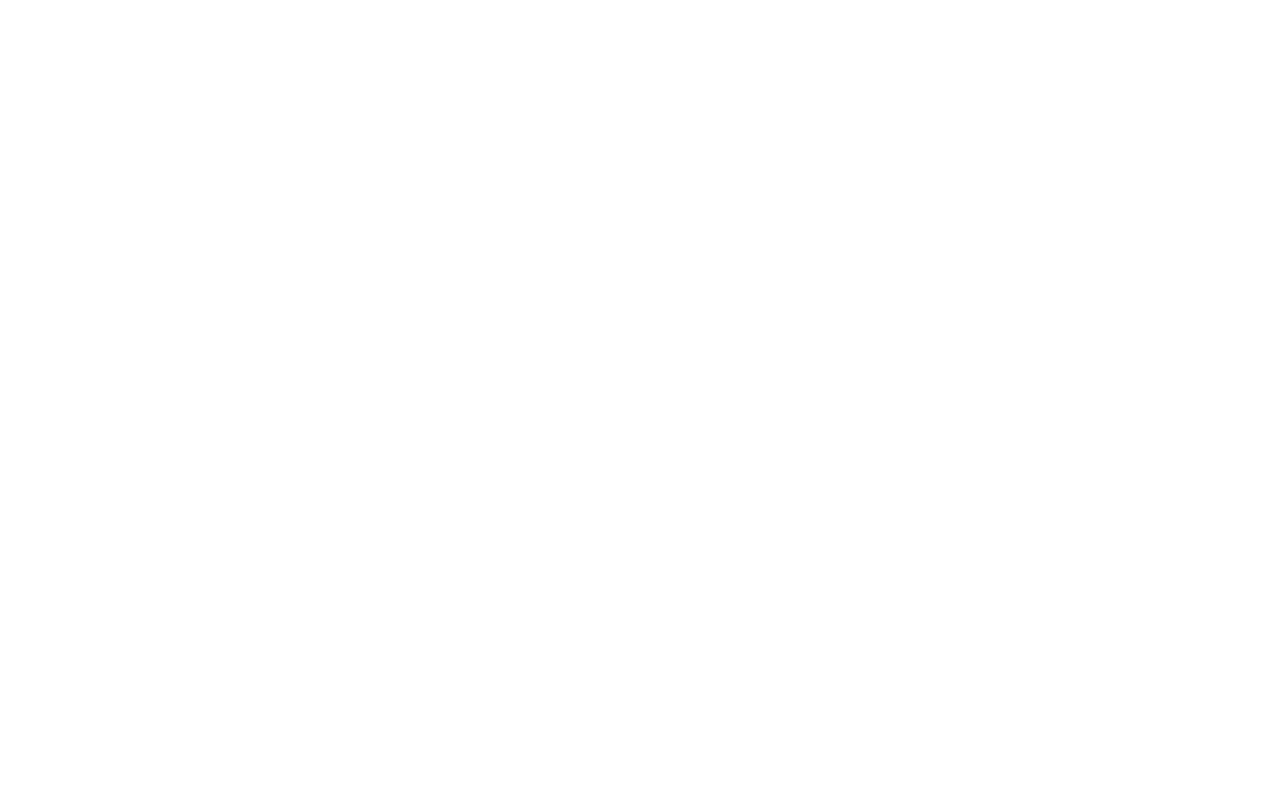
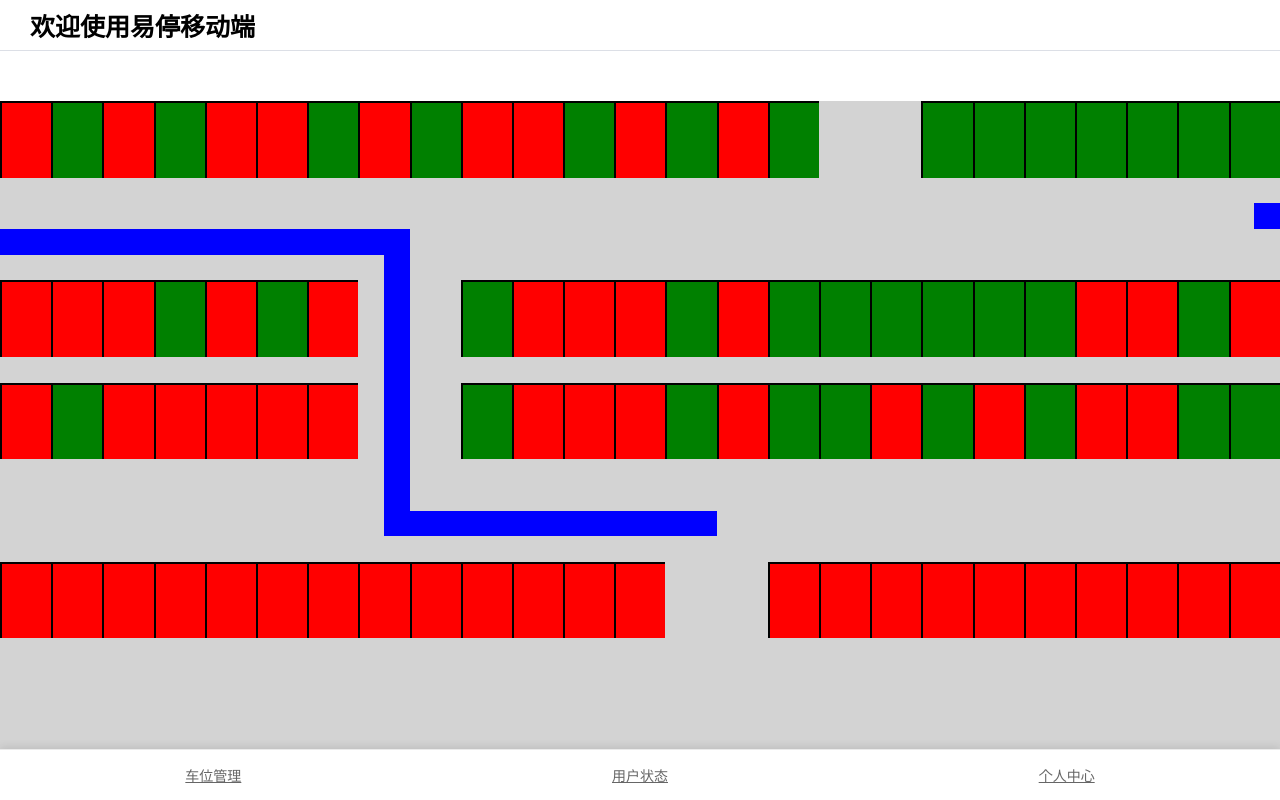
Before and after one commit to ykn0309/YIT-Intelligent-Parking-Space, a Vue app in the folder front-end/YIT/: page /mb/usermap in a window 1280 px wide. Before the commit this address had no page. Shown: the top 800 px of the page. Built offline with nearby package versions, Linux system fonts and the light colour scheme.

Commit message:
客户地图+路径实现

```diff
--- /dev/null
+++ b/front-end/YIT/src/views/UserParkingMap/components/userParkingMap.vue
@@ -0,0 +1,123 @@
+<template>
+  <div class="parking-lot">
+    <div
+      v-for="(cell, index) in grid"
+      :key="index"
+      :class="cellClass(cell)"
+    ></div>
+  </div>
+</template>
+
+
+
+
+  <script>
+  export default {
+    props: {
+      parkingSlots: {
+        type: Array,
+        required: true,
+      },
+      path:{
+        type: Array,
+        required: true,
+      },
+
+    },
+    data() {
+      return {
+        rows: 50, // 行数
+        cols: 50, // 列数
+        slotSize: { width: 2, height: 3 },
+        aisleWidth: 4,
+      };
+    },
+    computed: {
+      grid() {
+      const grid = Array(this.rows * this.cols).fill("empty");
+
+      this.parkingSlots.forEach(({ slotNumber, occupied }) => {
+        const x = (slotNumber - 1) % this.cols;
+        const y = Math.floor((slotNumber - 1) / this.cols);
+
+        for (let i = 0; i < this.slotSize.height; i++) {
+          for (let j = 0; j < this.slotSize.width; j++) {
+            const index = (y + i) * this.cols + (x + j);
+            if (index < grid.length) {
+              // 设置边框类
+              let borderClass = "";
+              if (i === 0) borderClass += " border-top";
+              if (i === this.slotSize.height - 1) borderClass += " border-bottom";
+              if (j === 0) borderClass += " border-left";
+              if (j === this.slotSize.width - 1) borderClass += " border-right";
+
+              // 添加状态和边框类
+              grid[index] = occupied
+                ? `occupied ${borderClass}`
+                : `available ${borderClass}`;
+            }
+          }
+        }
+      });
+
+      // 设置路径
+    this.path.forEach((pathIndex) => {
+      if (pathIndex - 1 < grid.length) {
+        grid[pathIndex - 1] = "path";
+      }
+    });
+
+      return grid;
+    },
+    },
+    methods: {
+      cellClass(cell) {
+      return cell;
+    },
+  },
+  };
+  </script>
+
+  <style scoped>
+  .parking-lot {
+    display: grid;
+    grid-template-columns: repeat(50, 2vw); /* 使用 2vw 适应屏幕 */
+    grid-template-rows: repeat(50, 2vw); /* 使用 2vw 适应屏幕 */
+
+    width: 100vw;
+    height: 100vh;
+    background-color: white;
+  }
+  .empty {
+  background-color: lightgray;
+}
+  .occupied {
+    background-color: red;
+    width: 100%;
+    height: 100%;
+
+  }
+  .available {
+    background-color: green;
+    width: 100%;
+    height: 100%;
+
+  }
+  .path {
+    background-color: blue;
+  }
+
+ /* 车位边缘黑色边框 */
+.border-top {
+  border-top: 2px solid black;
+}
+.border-right {
+  border-right: 2px solid black;
+}
+.border-bottom {
+  border-bottom: 2px solid black;
+}
+.border-left {
+  border-left: 2px solid black;
+}
+  </style>
--- /dev/null
+++ b/front-end/YIT/src/views/UserParkingMap/index.vue
@@ -0,0 +1,130 @@
+<template>
+    <div class="map">
+      <ParkingMap :parkingSlots="parkingSlots" :path="path" />
+    </div>
+  </template>
+
+  <script>
+  import ParkingMap from "./components/userParkingMap.vue";
+
+  export default {
+    components: {
+      ParkingMap,
+    },
+    data() {
+      return {
+        // 示例数据：车位编号和占用状态
+        parkingSlots: [
+      { slotNumber: 1, occupied: 1 },
+      { slotNumber: 3, occupied: 0 },
+      { slotNumber: 5, occupied: 1 },
+      { slotNumber: 7, occupied: 0 },
+      { slotNumber: 9, occupied: 1 },
+      { slotNumber: 11, occupied: 1 },
+      { slotNumber: 13, occupied: 0 },
+      { slotNumber: 15, occupied: 1 },
+      { slotNumber: 17, occupied: 0 },
+      { slotNumber: 19, occupied: 1 },
+      { slotNumber: 21, occupied: 1 },
+      { slotNumber: 23, occupied: 0 },
+      { slotNumber: 25, occupied: 1 },
+      { slotNumber: 27, occupied: 0 },
+      { slotNumber: 29, occupied: 1 },
+      { slotNumber: 31, occupied: 0 },
+      { slotNumber: 37, occupied: 0 },
+      { slotNumber: 39, occupied: 0 },
+      { slotNumber: 41, occupied: 0 },
+      { slotNumber: 43, occupied: 0 },
+      { slotNumber: 45, occupied: 0 },
+      { slotNumber: 47, occupied: 0 },
+      { slotNumber: 49, occupied: 0 },
+      { slotNumber: 351, occupied: 1 },
+      { slotNumber: 353, occupied: 1 },
+      { slotNumber: 355, occupied: 1 },
+      { slotNumber: 357, occupied: 0 },
+      { slotNumber: 359, occupied: 1 },
+      { slotNumber: 361, occupied: 0 },
+      { slotNumber: 363, occupied: 1 },
+      { slotNumber: 369, occupied: 0 },
+      { slotNumber: 371, occupied: 1 },
+      { slotNumber: 373, occupied: 1 },
+      { slotNumber: 375, occupied: 1 },
+      { slotNumber: 377, occupied: 0 },
+      { slotNumber: 379, occupied: 1 },
+      { slotNumber: 381, occupied: 0 },
+      { slotNumber: 383, occupied: 0 },
+      { slotNumber: 385, occupied: 0 },
+      { slotNumber: 387, occupied: 0 },
+      { slotNumber: 389, occupied: 0 },
+      { slotNumber: 391, occupied: 0 },
+      { slotNumber: 393, occupied: 1 },
+      { slotNumber: 395, occupied: 1 },
+      { slotNumber: 397, occupied: 0 },
+      { slotNumber: 399, occupied: 1 },
+      { slotNumber: 551, occupied: 1 },
+      { slotNumber: 553, occupied: 0 },
+      { slotNumber: 555, occupied: 1 },
+      { slotNumber: 557, occupied: 1 },
+      { slotNumber: 559, occupied: 1 },
+      { slotNumber: 561, occupied: 1 },
+      { slotNumber: 563, occupied: 1 },
+      { slotNumber: 569, occupied: 0 },
+      { slotNumber: 571, occupied: 1 },
+      { slotNumber: 573, occupied: 1 },
+      { slotNumber: 575, occupied: 1 },
+      { slotNumber: 577, occupied: 0 },
+      { slotNumber: 579, occupied: 1 },
+      { slotNumber: 581, occupied: 0 },
+      { slotNumber: 583, occupied: 0 },
+      { slotNumber: 585, occupied: 1 },
+      { slotNumber: 587, occupied: 0 },
+      { slotNumber: 589, occupied: 1 },
+      { slotNumber: 591, occupied: 0 },
+      { slotNumber: 593, occupied: 1 },
+      { slotNumber: 595, occupied: 1 },
+      { slotNumber: 597, occupied: 0 },
+      { slotNumber: 599, occupied: 0 },
+      { slotNumber: 901, occupied: 1 },
+      { slotNumber: 903, occupied: 1 },
+      { slotNumber: 905, occupied: 1 },
+      { slotNumber: 907, occupied: 1 },
+      { slotNumber: 909, occupied: 1 },
+      { slotNumber: 911, occupied: 1 },
+      { slotNumber: 913, occupied: 1 },
+      { slotNumber: 915, occupied: 1 },
+      { slotNumber: 917, occupied: 1 },
+      { slotNumber: 919, occupied: 1 },
+      { slotNumber: 921, occupied: 1 },
+      { slotNumber: 923, occupied: 1 },
+      { slotNumber: 925, occupied: 1 },
+      { slotNumber: 931, occupied: 1 },
+      { slotNumber: 933, occupied: 1 },
+      { slotNumber: 935, occupied: 1 },
+      { slotNumber: 937, occupied: 1 },
+      { slotNumber: 939, occupied: 1 },
+      { slotNumber: 941, occupied: 1 },
+      { slotNumber: 943, occupied: 1 },
+      { slotNumber: 945, occupied: 1 },
+      { slotNumber: 947, occupied: 1 },
+      { slotNumber: 949, occupied: 1 },
+      { slotNumber: 2103, occupied: 0 },
+      { slotNumber: 2109, occupied: 1 },
+      { slotNumber: 2115, occupied: 0 },
+      { slotNumber: 2121, occupied: 1 },
+      // 继续添加更多车位数据，尽量覆盖不同区域
+    ],
+    path: [250, 251, 252, 253, 254, 255,256,257,258,259,260,261,262,263,264,265,266,316,366,416,466,516,566,616,666,716,766,816,817,818,819,820,821,822,823,824,825,826,827,828,], // 示例路径数组，实际数据从后端获取
+      };
+    },
+  };
+  </script>
+
+  <style>
+.map {
+        display: flex;
+        flex-direction: column;
+        justify-content: center;
+        height: calc(100vh - 0px);
+        width: calc(100vw - 181px);
+    }
+  </style>
```
Also changed, not shown: front-end/YIT/src/router/index.js (+7 -2 lines).
